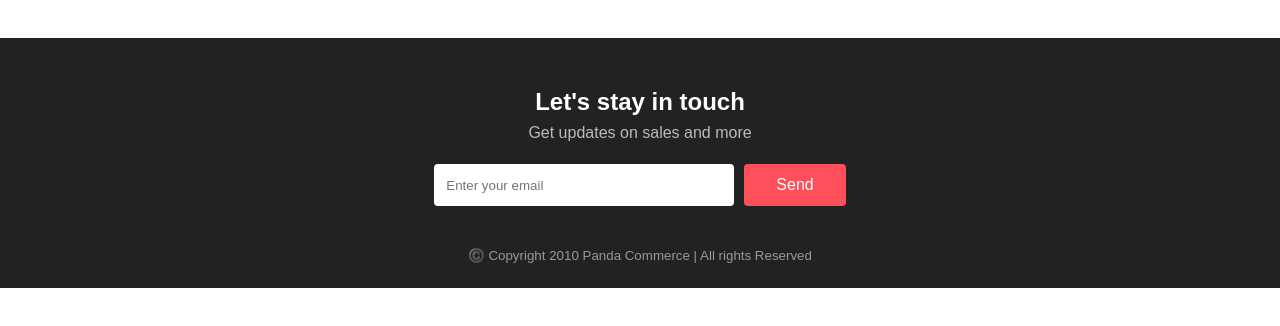
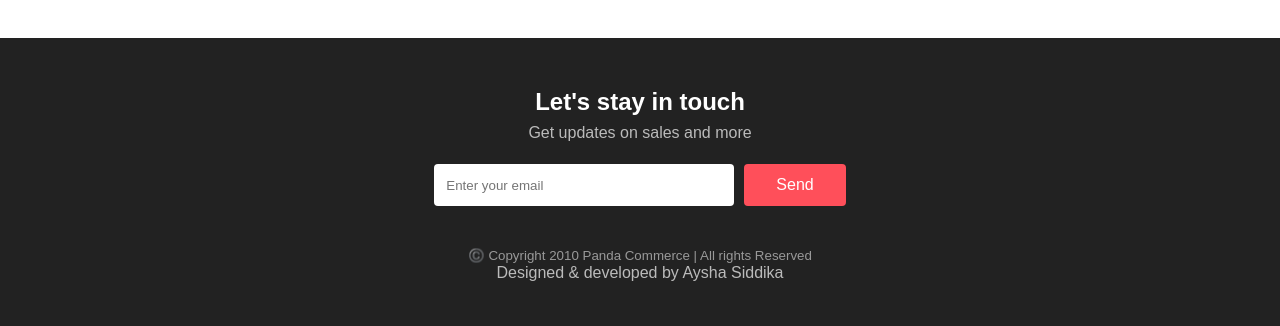
Before and after one commit to Ayshasiddika444/panda-commerce, a plain HTML site: page index.html in a window 1280 px wide. Shown: the part 2663-2989 px from the top of the page. Before the commit the page ends 2951 px from the top, so only its background shows below. Drawn offline with Linux system fonts and the light colour scheme.

Commit message:
Update index.html

```diff
--- a/index.html
+++ b/index.html
@@ -165,6 +165,7 @@
       <button class="btn">Send</button>
     </form>
     <small>©️ Copyright 2010 Panda Commerce | All rights Reserved</small>
+    <p class="credit">Designed & developed by Aysha Siddika</p>
   </footer>
 
   <script src="js/script.js"></script>
```
